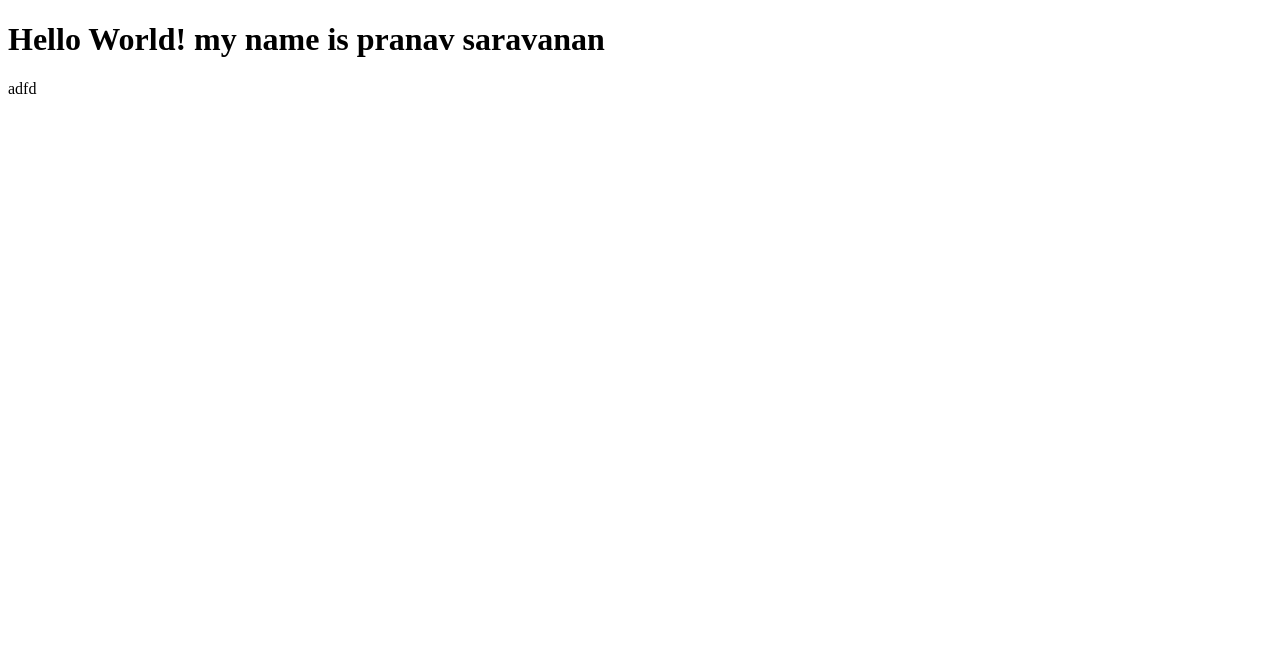
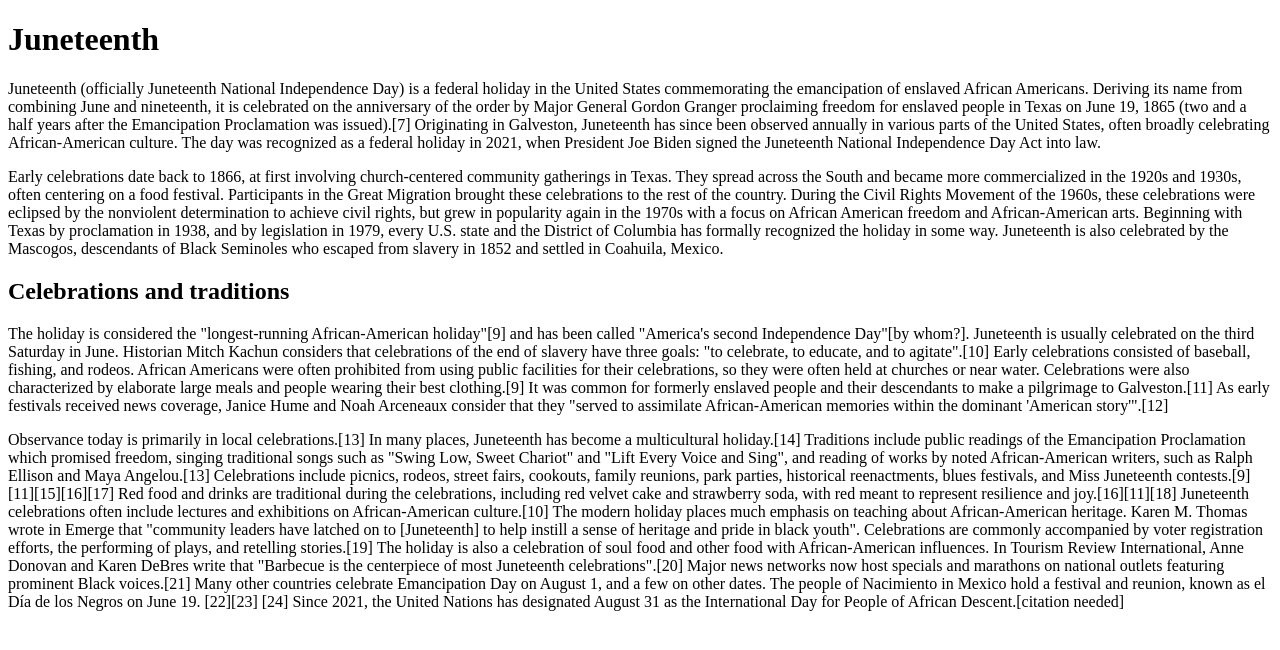
Before and after one commit to PranavSaravanan1/PranavSaravanan1.github.io, a plain HTML site: page index.html in a window 1280 px wide. Drawn offline with Linux system fonts and the light colour scheme.

Commit message:
added paragraphs

```diff
--- a/index.html
+++ b/index.html
@@ -3,11 +3,26 @@
 <head>
     <meta charset="UTF-8">
     <meta name="viewport" content="width=device-width, initial-scale=1.0">
-    <title>Document</title>
+    <title>Juneteenth</title>
 </head>
 <body>
-    <h1>Hello World! my name is pranav saravanan</h1>
+    <h1>Juneteenth</h1>
 
-    <p>adfd</p>
+    <p>Juneteenth (officially Juneteenth National Independence Day) is a federal holiday in the United States commemorating the emancipation of enslaved African Americans. Deriving its name from combining June and nineteenth, it is celebrated on the anniversary of the order by Major General Gordon Granger proclaiming freedom for enslaved people in Texas on June 19, 1865 (two and a half years after the Emancipation Proclamation was issued).[7] Originating in Galveston, Juneteenth has since been observed annually in various parts of the United States, often broadly celebrating African-American culture. The day was recognized as a federal holiday in 2021, when President Joe Biden signed the Juneteenth National Independence Day Act into law.
+
+    </p>
+    <div>
+        <p>Early celebrations date back to 1866, at first involving church-centered community gatherings in Texas. They spread across the South and became more commercialized in the 1920s and 1930s, often centering on a food festival. Participants in the Great Migration brought these celebrations to the rest of the country. During the Civil Rights Movement of the 1960s, these celebrations were eclipsed by the nonviolent determination to achieve civil rights, but grew in popularity again in the 1970s with a focus on African American freedom and African-American arts. Beginning with Texas by proclamation in 1938, and by legislation in 1979, every U.S. state and the District of Columbia has formally recognized the holiday in some way. Juneteenth is also celebrated by the Mascogos, descendants of Black Seminoles who escaped from slavery in 1852 and settled in Coahuila, Mexico.
+            </p>
+            </div>
+    <h2>Celebrations and traditions</h2>
+    <p>The holiday is considered the "longest-running African-American holiday"[9] and has been called "America's second Independence Day"[by whom?]. Juneteenth is usually celebrated on the third Saturday in June. Historian Mitch Kachun considers that celebrations of the end of slavery have three goals: "to celebrate, to educate, and to agitate".[10] Early celebrations consisted of baseball, fishing, and rodeos. African Americans were often prohibited from using public facilities for their celebrations, so they were often held at churches or near water. Celebrations were also characterized by elaborate large meals and people wearing their best clothing.[9] It was common for formerly enslaved people and their descendants to make a pilgrimage to Galveston.[11] As early festivals received news coverage, Janice Hume and Noah Arceneaux consider that they "served to assimilate African-American memories within the dominant 'American story'".[12]</p>
+    <div>
+        <p>Observance today is primarily in local celebrations.[13] In many places, Juneteenth has become a multicultural holiday.[14] Traditions include public readings of the Emancipation Proclamation which promised freedom, singing traditional songs such as "Swing Low, Sweet Chariot" and "Lift Every Voice and Sing", and reading of works by noted African-American writers, such as Ralph Ellison and Maya Angelou.[13] Celebrations include picnics, rodeos, street fairs, cookouts, family reunions, park parties, historical reenactments, blues festivals, and Miss Juneteenth contests.[9][11][15][16][17] Red food and drinks are traditional during the celebrations, including red velvet cake and strawberry soda, with red meant to represent resilience and joy.[16][11][18]
+
+            Juneteenth celebrations often include lectures and exhibitions on African-American culture.[10] The modern holiday places much emphasis on teaching about African-American heritage. Karen M. Thomas wrote in Emerge that "community leaders have latched on to [Juneteenth] to help instill a sense of heritage and pride in black youth". Celebrations are commonly accompanied by voter registration efforts, the performing of plays, and retelling stories.[19] The holiday is also a celebration of soul food and other food with African-American influences. In Tourism Review International, Anne Donovan and Karen DeBres write that "Barbecue is the centerpiece of most Juneteenth celebrations".[20] Major news networks now host specials and marathons on national outlets featuring prominent Black voices.[21]
+
+            Many other countries celebrate Emancipation Day on August 1, and a few on other dates. The people of Nacimiento in Mexico hold a festival and reunion, known as el Día de los Negros on June 19. [22][23] [24] Since 2021, the United Nations has designated August 31 as the International Day for People of African Descent.[citation needed]</p>
+    </div>
 </body>
 </html>
```
